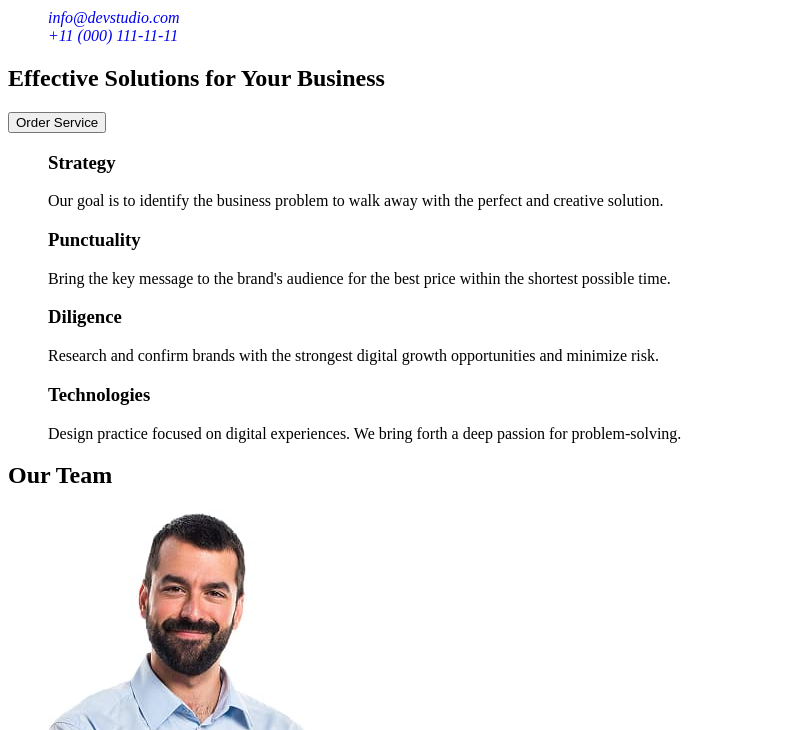
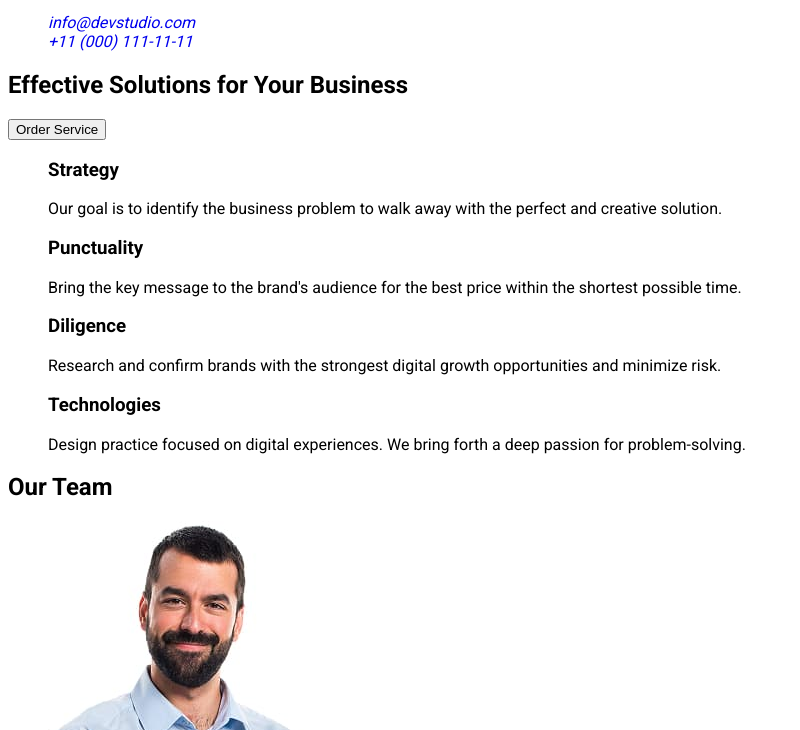
Before and after one commit to ivannashchokalo/goit-markup-hw-02, a plain HTML site: page index.html in a window 1280 px wide. Shown: the part 103-833 px from the top of the page, without its empty margins (0-800 px from the left). Drawn offline with Linux system fonts and the light colour scheme.

Commit message:
update files

```diff
--- a/css/styles.css
+++ b/css/styles.css
@@ -1,7 +1,5 @@
 body{
-    font-family: ;
-    color: ;
-    background-color: ;
+    font-family: "Roboto", sans-serif;
 }
 a{
     text-decoration: none;
--- a/index.html
+++ b/index.html
@@ -4,6 +4,12 @@
     <meta charset="UTF-8" />
     <meta name="viewport" content="width=device-width, initial-scale=1.0" />
     <title>home work 1</title>
+    <link rel="preconnect" href="https://fonts.googleapis.com" />
+    <link rel="preconnect" href="https://fonts.gstatic.com" crossorigin />
+    <link
+      href="https://fonts.googleapis.com/css2?family=Raleway:ital,wght@0,700;1,700&family=Roboto:wght@400;500;700&display=swap"
+      rel="stylesheet"
+    />
     <link rel="stylesheet" href="./css/styles.css" />
   </head>
   <body>
```
